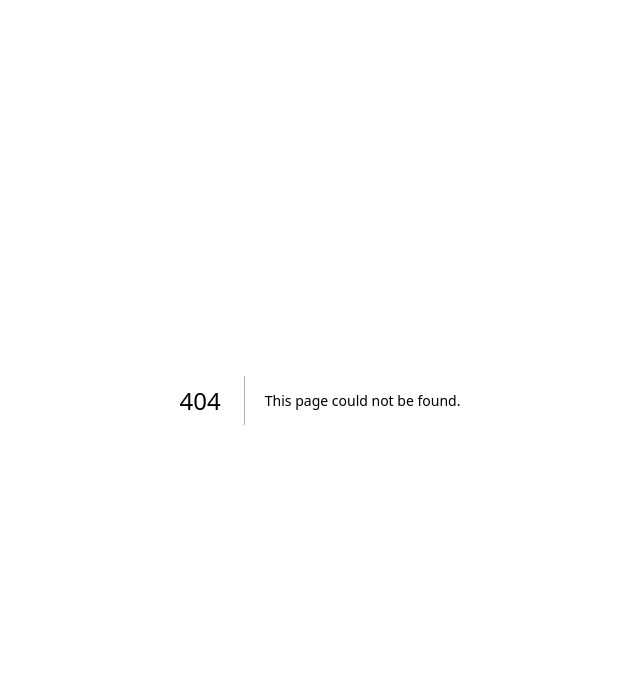
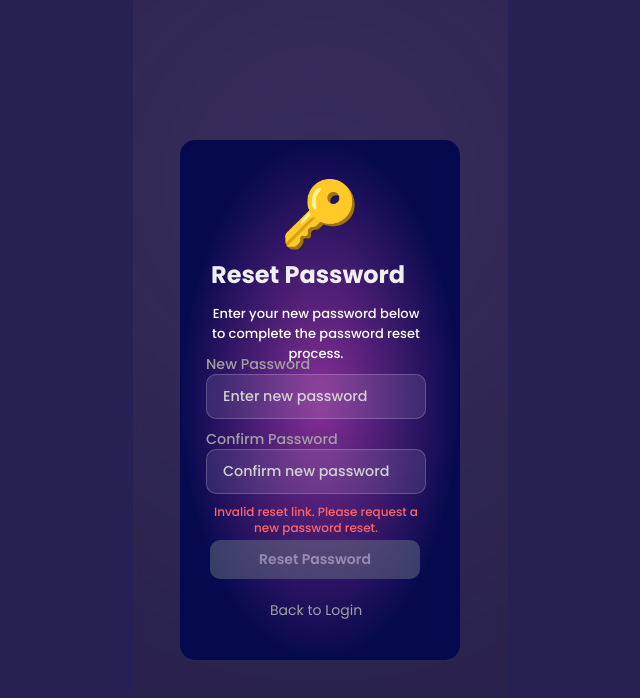
Before and after one commit to tech365aitechcom/JacksonRewardsApp, a Next.js app: page /reset-password in a window 1280 px wide. Before the commit this address had no page. Shown: the top 698 px of the page, without its empty margins (320-960 px from the left). Built offline with nearby package versions, Linux system fonts and the light colour scheme.

Commit message:
add reset password functionality and badge image

```diff
--- a/app/myprofile/page.jsx
+++ b/app/myprofile/page.jsx
@@ -176,7 +176,7 @@ export default function MyProfile() {
 
         <main className="flex flex-col w-[375px] items-center gap-6 absolute top-[110px] -left-px">
           {/* ---------------- Profile Section ---------------- */}
-          <section className="flex flex-col w-[335px] items-center gap-3">
+          <section className="flex flex-col w-[335px] items-center gap-2">
             {/* Avatar + Edit holder */}
             <div className="relative">
               {/* Avatar */}
@@ -219,40 +219,13 @@ export default function MyProfile() {
               {((profile?.firstName || "Player") + " " + (profile?.lastName || "")).trim()}
             </h2>
 
-            <div className="flex items-center gap-2">
-              <div className="relative w-8 h-8 shadow-[0px_9.91px_14.86px_#eab02066]">
-                <div className="relative w-8 h-8">
-                  <Image
-                    width={29}
-                    height={29}
-                    className="absolute top-0 left-0"
-                    alt="Star"
-                    src="https://c.animaapp.com/V1uc3arn/img/star-7.svg"
-                  />
-                  <Image
-                    width={22}
-                    height={22}
-                    className="absolute top-1 left-1"
-                    alt="Rectangle"
-                    src="https://c.animaapp.com/V1uc3arn/img/rectangle-1485.svg"
-                  />
-                  <Image
-                    width={11}
-                    height={8}
-                    className="absolute top-3 left-[11px]"
-                    alt="Check icon"
-                    src="https://c.animaapp.com/V1uc3arn/img/icon-navigation-check-24px.svg"
-                  />
-                  <Image
-                    width={22}
-                    height={22}
-                    className="absolute top-[5px] left-[5px]"
-                    alt="Ellipse"
-                    src="https://c.animaapp.com/V1uc3arn/img/ellipse-10.svg"
-                  />
-                </div>
-              </div>
-              <span className="text-[#fefefe] text-sm">
+            <div className="flex  items-center justify-center gap-">
+              <img
+                src="/badge.png"
+                alt="Badge"
+                className="w-12 h-12 pt-2 flex-shrink-0 object-contain"
+              />
+              <span className="text-[#fefefe] pb-2 text-base font-medium">
                 {vipStatus?.level || "BRONZE"} Badge
               </span>
             </div>
--- /dev/null
+++ b/app/reset-password/page.jsx
@@ -0,0 +1,208 @@
+"use client";
+import React, { useState, useEffect } from 'react';
+import { useRouter, useSearchParams } from 'next/navigation';
+
+const ResetPassword = () => {
+  const router = useRouter();
+  const searchParams = useSearchParams();
+  const [token, setToken] = useState('');
+  const [newPassword, setNewPassword] = useState('');
+  const [confirmPassword, setConfirmPassword] = useState('');
+  const [isLoading, setIsLoading] = useState(false);
+  const [message, setMessage] = useState('');
+  const [isError, setIsError] = useState(false);
+
+  useEffect(() => {
+    const tokenFromUrl = searchParams.get('token');
+    if (tokenFromUrl) {
+      setToken(tokenFromUrl);
+    } else {
+      setMessage('Invalid reset link. Please request a new password reset.');
+      setIsError(true);
+    }
+  }, [searchParams]);
+
+  const validatePasswords = () => {
+    if (newPassword !== confirmPassword) {
+      return 'Passwords do not match.';
+    }
+    if (newPassword.length < 8) {
+      return 'Password must be at least 8 characters long.';
+    }
+    return '';
+  };
+
+  const isFormValid = newPassword && confirmPassword && validatePasswords() === '' && token;
+
+  const handleResetPassword = async (e) => {
+    e.preventDefault();
+
+    if (!token) {
+      setMessage('Invalid reset token.');
+      setIsError(true);
+      return;
+    }
+
+    const validationError = validatePasswords();
+    if (validationError) {
+      setMessage(validationError);
+      setIsError(true);
+      return;
+    }
+
+    setIsLoading(true);
+    setMessage('');
+    setIsError(false);
+
+    try {
+      // Replace this URL with your actual backend URL
+      const baseUrl = process.env.NEXT_PUBLIC_API_BASE_URL || 'http://localhost:8000';
+      const response = await fetch(`${baseUrl}/api/auth/reset-password`, {
+        method: 'POST',
+        headers: {
+          'Content-Type': 'application/json',
+        },
+        body: JSON.stringify({
+          token: token,
+          newPassword: newPassword,
+        }),
+      });
+
+      const data = await response.json();
+
+      if (response.ok) {
+        setMessage('Password reset successful! Redirecting to login...');
+        setIsError(false);
+        setTimeout(() => {
+          router.push('/login');
+        }, 2000);
+      } else {
+        setMessage(data.message || 'Failed to reset password. Please try again.');
+        setIsError(true);
+      }
+    } catch (error) {
+      console.error('Reset password error:', error);
+      setMessage('Network error. Please try again.');
+      setIsError(true);
+    } finally {
+      setIsLoading(false);
+    }
+  };
+
+  const handleBackToLogin = () => {
+    router.push('/login');
+  };
+
+  return (
+    <div className="bg-[#272052] flex h-screen flex-row justify-center w-full relative overflow-hidden">
+      <div className="bg-[#272052] overflow-hidden w-full max-w-[375px] relative">
+        {/* Background blur effects */}
+        <div className="absolute w-[358px] h-[358px] top-0 left-[9px] bg-[#af7de6] rounded-[179px] blur-[250px]" />
+
+        {/* Background overlay */}
+        <div className="absolute inset-0 bg-[#20202033] backdrop-blur-[5px] backdrop-brightness-[100%] [-webkit-backdrop-filter:blur(5px)_brightness(100%)]" />
+
+        {/* Main content card */}
+        <div className="absolute w-[280px] h-[520px] top-1/2 left-1/2 transform -translate-x-1/2 -translate-y-1/2 rounded-[15px] overflow-hidden [background:radial-gradient(50%_50%_at_50%_50%,rgba(134,47,148,1)_0%,rgba(6,9,78,1)_100%)] z-10">
+          <div className="absolute w-[168px] h-[81px] top-[25px] left-[51px]">
+            <div
+              className="absolute w-28 top-px left-[33px] [font-family:'Poppins',Helvetica] font-medium text-white text-[64px] text-center tracking-[0] leading-[normal]"
+              role="img"
+              aria-label="Key icon"
+            >
+              🔑
+            </div>
+          </div>
+
+          <h1 className="absolute top-[117px] left-[31px] [font-family:'Poppins',Helvetica] font-extrabold text-[#efefef] text-2xl tracking-[0] leading-[normal]">
+            Reset Password
+          </h1>
+
+          <div className="absolute w-[240px] h-[220px] top-[164px] left-4">
+            <p className="absolute w-[220px] top-0 left-[10px] [font-family:'Poppins',Helvetica] font-medium text-white text-[13px] text-center tracking-[0] leading-[normal]">
+              Enter your new password below to complete the password reset process.
+            </p>
+
+            {/* New Password Field */}
+            <label className="absolute w-[134px] top-[50px] left-[10px] [font-family:'Poppins',Helvetica] font-medium text-neutral-400 text-[14.3px] tracking-[0] leading-[normal]">
+              New Password
+            </label>
+
+            <div className="absolute w-[220px] h-[45px] top-[70px] left-[10px]">
+              <div className="relative w-full h-full bg-[rgba(255,255,255,0.1)] rounded-lg border border-[rgba(255,255,255,0.2)] backdrop-blur-sm">
+                <input
+                  type="password"
+                  value={newPassword}
+                  onChange={(e) => setNewPassword(e.target.value)}
+                  className="w-full h-full px-4 bg-transparent border-none outline-none text-white [font-family:'Poppins',Helvetica] font-medium text-[14.3px] tracking-[0] leading-[normal] placeholder:text-[#d3d3d3]"
+                  placeholder="Enter new password"
+                  aria-label="New password"
+                  required
+                  minLength={8}
+                />
+              </div>
+            </div>
+
+            {/* Confirm Password Field */}
+            <label className="absolute w-[134px] top-[125px] left-[10px] [font-family:'Poppins',Helvetica] font-medium text-neutral-400 text-[14.3px] tracking-[0] leading-[normal]">
+              Confirm Password
+            </label>
+
+            <div className="absolute w-[220px] h-[45px] top-[145px] left-[10px]">
+              <div className="relative w-full h-full bg-[rgba(255,255,255,0.1)] rounded-lg border border-[rgba(255,255,255,0.2)] backdrop-blur-sm">
+                <input
+                  type="password"
+                  value={confirmPassword}
+                  onChange={(e) => setConfirmPassword(e.target.value)}
+                  className="w-full h-full px-4 bg-transparent border-none outline-none text-white [font-family:'Poppins',Helvetica] font-medium text-[14.3px] tracking-[0] leading-[normal] placeholder:text-[#d3d3d3]"
+                  placeholder="Confirm new password"
+                  aria-label="Confirm password"
+                  required
+                  minLength={8}
+                />
+              </div>
+            </div>
+
+            {/* Error/Success Message */}
+            {message && (
+              <div className={`absolute w-[220px] top-[200px] left-[10px] text-xs [font-family:'Poppins',Helvetica] font-medium text-center ${
+                isError ? 'text-red-400' : 'text-green-400'
+              }`}>
+                {message}
+              </div>
+            )}
+          </div>
+
+          <button
+            onClick={handleResetPassword}
+            disabled={!isFormValid || isLoading}
+            className={`absolute w-[210px] h-[39px] top-[400px] left-[30px] rounded-lg overflow-hidden transition-all duration-200 ${
+              isFormValid && !isLoading
+                ? 'bg-[linear-gradient(180deg,rgba(158,173,247,1)_0%,rgba(113,106,231,1)_100%)] hover:opacity-90 cursor-pointer'
+                : 'bg-gray-500 cursor-not-allowed opacity-50'
+            }`}
+            aria-label="Reset password"
+            type="button"
+          >
+            <div className="flex items-center justify-center w-full h-full [font-family:'Poppins',Helvetica] font-semibold text-white text-sm text-center tracking-[0] leading-[normal]">
+              {isLoading ? 'Resetting...' : 'Reset Password'}
+            </div>
+          </button>
+
+          <button
+            onClick={handleBackToLogin}
+            className="absolute top-[460px] left-[90px] text-center"
+            aria-label="Back to login"
+            type="button"
+          >
+            <div className="[font-family:'Poppins',Helvetica] font-normal text-neutral-400 text-sm tracking-[0] leading-5 cursor-pointer">
+              Back to Login
+            </div>
+          </button>
+        </div>
+      </div>
+    </div>
+  );
+};
+
+export default ResetPassword;
```
Also changed, not shown: public/badge.png (added).
